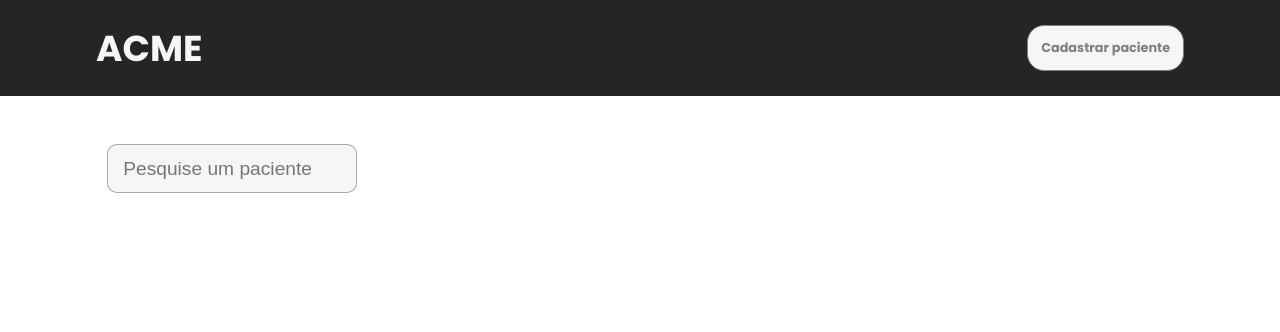
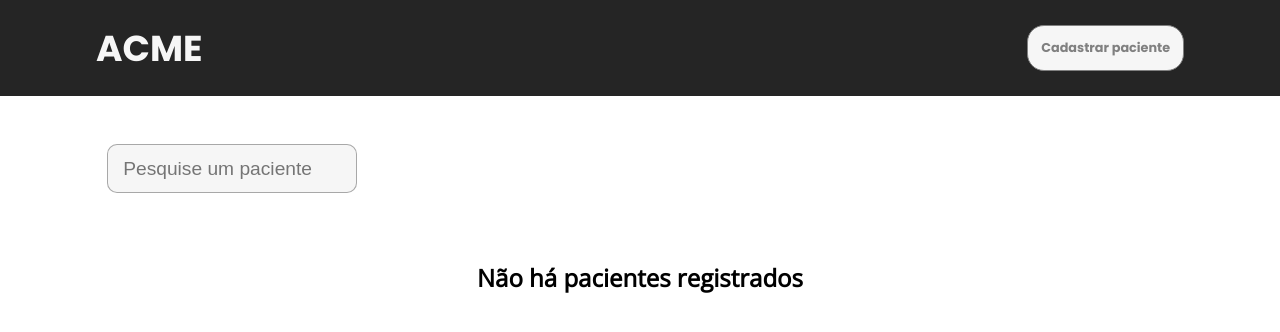
Before and after one commit to Sawyo-Fernands/Cadastro-Pacientes, a React (Vite) app: page / in a window 1280 px wide. Shown: the top 332 px of the page. Built offline with nearby package versions, Linux system fonts and the light colour scheme.

Commit message:
Adicionando um novo state de verificação de pacientes

```diff
--- a/src/App.tsx
+++ b/src/App.tsx
@@ -5,12 +5,10 @@ import 'react-toastify/dist/ReactToastify.css';
 
 function App() {
 
+  return (
+        <RoutesApp/>
+  )
 
-  return (
-
-        <RoutesApp/>
-
-  )
 }
 
 export default App
--- a/src/hooks/useGetPatients.tsx
+++ b/src/hooks/useGetPatients.tsx
@@ -1,16 +1,22 @@
-import React, { useEffect, useState } from "react"
+import { useEffect, useState } from "react"
 import { IData } from "../shared/interfaces"
 import { getPatients } from "../shared/services/localstore"
 
 
-export const useGetPatients =()=>{
+export const useGetPatients=()=>{
 
     const [patients,setPatients]=useState<IData[]>([])
+
+    const [noPatients,setNoPatients]=useState(false)
 
     useEffect(()=>{
 
         async function getAllParients(){
             const result=await getPatients('@patient')
+
+            if(result.length === 0){
+                setNoPatients(true)
+            }
 
             setPatients(result)
 
@@ -21,6 +27,6 @@ export const useGetPatients =()=>{
     },[] )
 
 
-    return{ patients,setPatients }
+    return{ patients,setPatients,noPatients }
 
 }
--- a/src/pages/Edit/index.tsx
+++ b/src/pages/Edit/index.tsx
@@ -14,10 +14,13 @@ export const EditPage:React.FC=()=>{
     const { id } =useParams()
     const idNumber=Number(id)
 
-
     const { patients }=useGetPatients()
 
-    useEffect(()=>{
+    const { register, handleSubmit, formState:{ errors },reset } = useForm<IData>({
+        resolver: yupResolver(Schema)
+      });
+
+      useEffect(()=>{
 
         if(patients !== undefined){
             patients.map((value)=>{
@@ -27,11 +30,6 @@ export const EditPage:React.FC=()=>{
             })
         }
     },[patients])
-
-
-    const { register, handleSubmit, formState:{ errors },reset } = useForm<IData>({
-        resolver: yupResolver(Schema)
-      });
 
     const onSubmit=handleSubmit(data =>{
 
--- a/src/pages/Home/index.tsx
+++ b/src/pages/Home/index.tsx
@@ -2,7 +2,6 @@ import React, { ChangeEvent, useState } from "react"
 import { useGetPatients } from "../../hooks/useGetPatients"
 import { Card } from "../../shared/components/Card"
 import { Header } from "../../shared/components/Header"
-import { IData } from "../../shared/interfaces"
 import { deletePatient } from "../../shared/services/localstore"
 
 import './home.css'
@@ -10,9 +9,10 @@ import './home.css'
 
 export const HomePage:React.FC=()=>{
 
-    const {patients,setPatients}=useGetPatients()
+    const {patients,setPatients ,noPatients}=useGetPatients()
 
     const [filter,setFilter]=useState('')
+
 
     let dataFilter=patients.filter(item =>item.nome.toLocaleLowerCase().includes(filter))
 
@@ -59,6 +59,12 @@ export const HomePage:React.FC=()=>{
 
         <section className="section-cards">
 
+            {noPatients && (
+                <div>
+                    <h1>Não há pacientes registrados</h1>
+                </div>
+            )}
+
         {dataFilter?.map((patient)=>{
                 if(patient.status ==="inativo"){
                     return(
--- a/src/pages/Register/index.tsx
+++ b/src/pages/Register/index.tsx
@@ -5,7 +5,6 @@ import { IData } from "../../shared/interfaces";
 import { yupResolver } from '@hookform/resolvers/yup';
 import { Schema } from "../../shared/Schemas";
 import { savePatient } from "../../shared/services/localstore";
-import { ToastContainer, toast } from 'react-toastify';
 
 export const RegisterPage:React.FC=()=>{
 
@@ -27,19 +26,7 @@ export const RegisterPage:React.FC=()=>{
               status:data.status
           }
 
-         const hasPatient=savePatient("@patient",patient)
-
-            toast.success('Cliente cadastrado com sucesso', {
-                position: "top-right",
-                autoClose: 500,
-                hideProgressBar: false,
-                closeOnClick: true,
-                pauseOnHover: false,
-                draggable: true,
-                progress: undefined,
-                });
-
-
+         savePatient("@patient",patient)
 
       })
 
@@ -47,7 +34,6 @@ export const RegisterPage:React.FC=()=>{
         <>
         <Header content_link="Voltar" link="/"/>
         <main>
-            <ToastContainer/>
         <section className="section">
                 <form  className="form"onSubmit={onSubmit}>
                         <div className="content">
--- a/src/shared/components/Card/index.tsx
+++ b/src/shared/components/Card/index.tsx
@@ -17,7 +17,7 @@ interface ICard{
     visibility?:string;
 
     inactivate_patient:()=>void;
-    delete_patient:()=>void;
+    delete_patient: () => void;
 
 }
 
```
